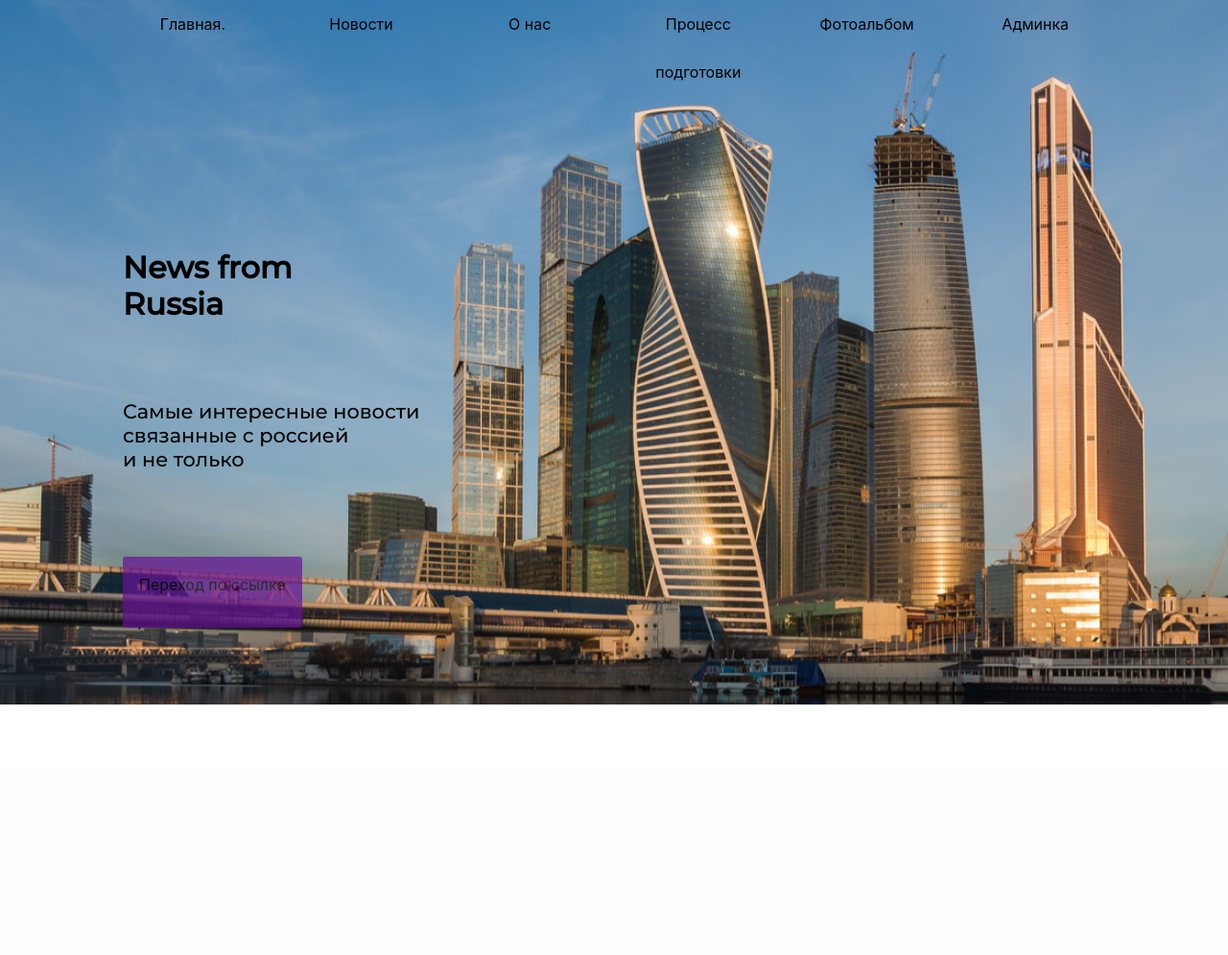
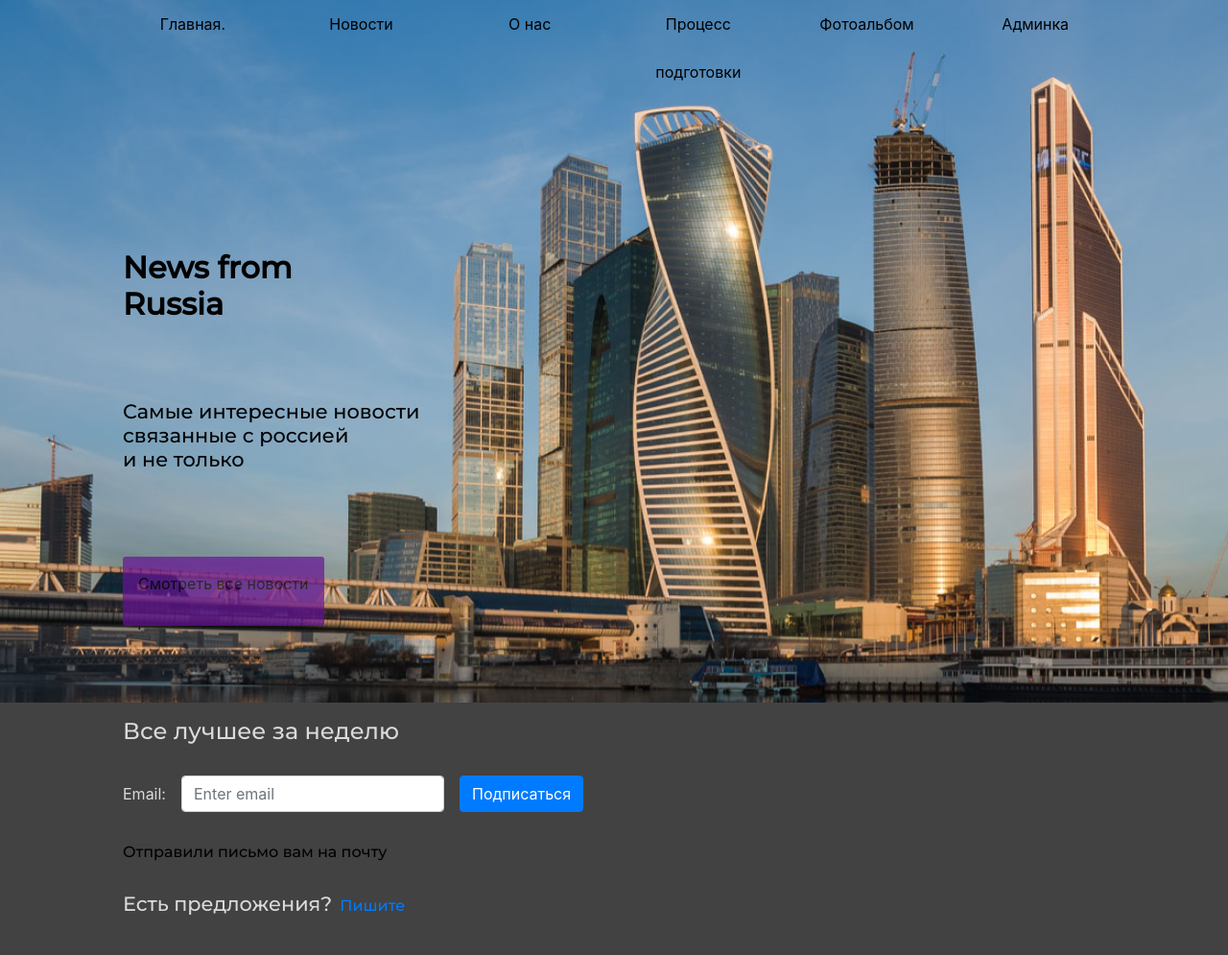
Before and after one commit to Kran2288/Inz-project, a PHP site: page / in a window 1280 px wide. Shown: the whole page at 96% size. Before the commit the page ends 734 px from the top, so only its background shows below. Run offline with PHP 8.4, Linux system fonts and the light colour scheme; data that the repository does not hold is empty; some libraries are stand-ins or nearby versions.

Commit message:
Работаем с bd

```diff
--- /dev/null
+++ b/inc/footer.php
@@ -0,0 +1,22 @@
+<footer>
+    <div class="footer">
+    <div class="footer_text ">
+        <h2 class="footer_text-h2">Все лучшее за неделю</h2>
+        <form class="form-inline" action="" method='post'>
+            <label for="email" class="form-email">Email:</label>
+            <input type="email" class="form-control" id="email" placeholder="Enter email" name="email">
+            <button type="submit"  class="btn btn-primary">Подписаться</button>
+        </form>
+                 <h3 class="email-text"> Отправили письмо вам на почту <br> <? echo $_POST['email'];?></h3>
+        <h3 class="footer_text-h3">Есть предложения?<a href='https://vk.com/kran_usual' class="footer_text-a">Пишите</a></h3>
+    </div>
+    <div class="social ">
+        <?php
+            while($link = mysqli_fetch_assoc($result)){?>
+                <a href="<?php echo $link['link'] ?>"><img src="<?php echo $link['link_img'] ?>" alt="" ></a>
+            <?php
+            }
+        ?>
+    </div>
+    </div>
+</footer>
--- a/inc/header.php
+++ b/inc/header.php
@@ -16,7 +16,7 @@
     <div>
         <h2 class='header__title-text '>Самые интересные новости<br> связанные с россией <br>и не только</h2>
     </div>
-    <a href="page/new.html" class="btn"><p class="btn-p">Переход по ссылке</p></a>
+    <a href="" class="btn-1"><p class="btn-p">Смотреть все новости</p></a>
     </div>
 
 </header>
--- a/include/db.php
+++ b/include/db.php
@@ -1,11 +1,20 @@
 <?php
-    define('DB_HOST', 'localhost');
-    define('DB_USER', 'root');
-    define('DB_PASSWORD', '');
-    define('DB_NAME', 'inz-project');
+    // define('DB_HOST', 'localhost');
+    // define('DB_USER', 'root');
+    // define('DB_PASSWORD', '');
+    // define('DB_NAME', 'inz-project');
 
-    $mysql = @new mysqli(DB_HOST, DB_USER, DB_PASSWORD, DB_NAME);
-    if ($mysql->connect_errno) exit('Ошибка подключения к БД');
-    $mysql->set_charset('utf8');
-    $mysql->close();
+    // $connection = @new mysqli(DB_HOST, DB_USER, DB_PASSWORD, DB_NAME);
+    // if ($mysql->connect_errno) exit('Ошибка подключения к БД');
+    // $connection->set_charset('utf8');
+    // $connection->close();
+
+    $par1_ip = "127.0.0.1";
+    $par2_name = "root";
+    $par3_p = "";
+    $par4_db = "inz-project";
+
+    $connect = mysqli_connect($par1_ip, $par2_name, $par3_p, $par4_db);
+
+    if($connect == false){ echo "Ошибка подключения";}
 ?>
--- a/index.php
+++ b/index.php
@@ -1,6 +1,4 @@
-<?php
-    require_once 'include/db.php';
-  ?>
+
 <!DOCTYPE html>
 <html lang="en">
 <head>
@@ -13,6 +11,12 @@
     <title>Inz-project</title>
 </head>
 <body>
+<?php
+    require_once 'include/db.php';
+
+    $result = mysqli_query($connect, "SELECT * FROM `social_networks`");
+
+  ?>
   <? include "inc/header.php" ?>
 
 <!-- <header>
@@ -39,5 +43,10 @@
 </table> -->
 
 
+<? include "inc/footer.php" ?>
+<script src="https://kit.fontawesome.com/4e625ca82e.js" crossorigin="anonymous"></script>
+<script src="https://ajax.googleapis.com/ajax/libs/jquery/3.3.1/jquery.min.js"></script>
+<script src="https://cdnjs.cloudflare.com/ajax/libs/popper.js/1.14.0/umd/popper.min.js"></script>
+<script src="https://maxcdn.bootstrapcdn.com/bootstrap/4.1.0/js/bootstrap.min.js"></script>
 </body>
 </html>
--- a/style/style.css
+++ b/style/style.css
@@ -2,6 +2,12 @@
   margin: 0;
   padding: 0;
   font-size: 1rem;
+}
+
+a:hover {
+  text-decoration: none;
+  color: black;
+  cursor: auto;
 }
 
 header {
@@ -53,7 +59,7 @@ header {
   font-size: 1.3rem;
 }
 
-.btn {
+.btn-1 {
   margin-top: 5rem;
   margin-bottom: 5rem;
   opacity: 0.7;
@@ -64,4 +70,72 @@ header {
   text-decoration: none;
   border-radius: 3px;
 }
+
+footer {
+  background-color: #424242;
+}
+
+.footer {
+  margin-left: auto;
+  margin-right: auto;
+  max-width: 80%;
+  display: -webkit-box;
+  display: -ms-flexbox;
+  display: flex;
+  -webkit-box-pack: justify;
+      -ms-flex-pack: justify;
+          justify-content: space-between;
+}
+
+.footer_text-h2 {
+  font-family: 'Montserrat', sans-serif;
+  font-size: 1.5rem;
+  color: #dadada;
+  padding-top: 1rem;
+  margin-bottom: 0;
+}
+
+.form-email {
+  color: #dadada;
+  margin-right: 1rem;
+}
+
+.form-control {
+  margin-right: 1rem;
+}
+
+.form-inline {
+  margin: 2rem 0rem;
+}
+
+.footer_text-h3 {
+  font-family: 'Montserrat', sans-serif;
+  font-size: 1.3rem;
+  color: #dadada;
+  padding-bottom: 2rem;
+}
+
+.footer_text-a {
+  margin-left: 0.5rem;
+}
+
+.footer_text-a:hover {
+  color: black;
+}
+
+.email-text {
+  font-family: 'Montserrat', sans-serif;
+  font-size: 1rem;
+  color: black;
+  margin-bottom: 2rem;
+}
+
+.social {
+  padding-top: 11rem;
+}
+
+img {
+  width: 70px;
+  height: 70px;
+}
 /*# sourceMappingURL=style.css.map */
--- a/style/style.scss
+++ b/style/style.scss
@@ -3,6 +3,13 @@
     padding:0;
     font-size: 1rem;
 }
+a:hover{
+    text-decoration: none;
+    color:black;
+    cursor:auto;
+}
+
+// HEADER
 header{
     background-image: url('/img/Big_sity.png');
 }
@@ -42,7 +49,7 @@ header{
     margin-top:5rem;
     font-size: 1.3rem;
 }
-.btn {
+.btn-1 {
     margin-top: 5rem;
     margin-bottom: 5rem;
     opacity: 0.7;
@@ -53,3 +60,68 @@ header{
     text-decoration: none;
     border-radius: 3px;
 }
+
+
+
+
+
+
+
+
+// FOOTER
+footer{
+    background-color: rgba(66, 66, 66, 1);
+
+
+}
+.footer{
+    margin-left:auto;
+    margin-right:auto;
+    max-width: 80%;
+    display: flex;
+    justify-content:space-between;
+}
+
+.footer_text-h2{
+    font-family: 'Montserrat', sans-serif;
+    font-size: 1.5rem;
+    color:rgb(218, 218, 218);
+    padding-top:1rem;
+    margin-bottom:0;
+}
+.form-email{
+    color:rgb(218, 218, 218);
+    margin-right:1rem;
+}
+.form-control{
+    margin-right:1rem;
+}
+.form-inline{
+    margin:2rem 0rem;
+}
+.footer_text-h3{
+    font-family: 'Montserrat', sans-serif;
+    font-size: 1.3rem;
+    color:rgb(218, 218, 218);
+    padding-bottom:2rem;
+}
+.footer_text-a{
+    margin-left:0.5rem;
+}
+.footer_text-a:hover{
+     color:black;
+}
+.email-text{
+    font-family: 'Montserrat', sans-serif;
+    font-size: 1rem;
+    color:rgb(0, 0, 0);
+    margin-bottom:2rem;
+}
+.social{
+    padding-top: 11rem;
+
+}
+img{
+    width: 70px;
+    height: 70px;
+}
```
Also changed, not shown: img/icons1.svg (added), img/icons10.svg (added), img/icons2.svg (added), img/icons3.svg (added), img/icons4.svg (added), img/icons5.svg (added), img/icons6.svg (added), img/icons7.svg (added), img/icons8.svg (added), img/icons9.svg (added), 1 other file.
